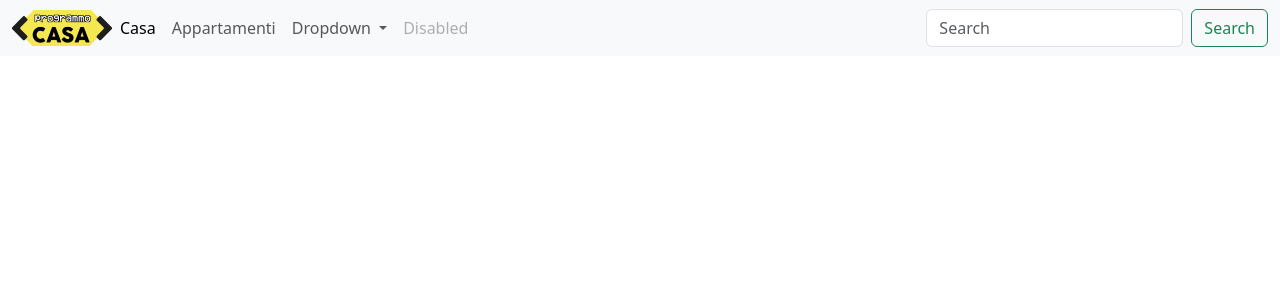
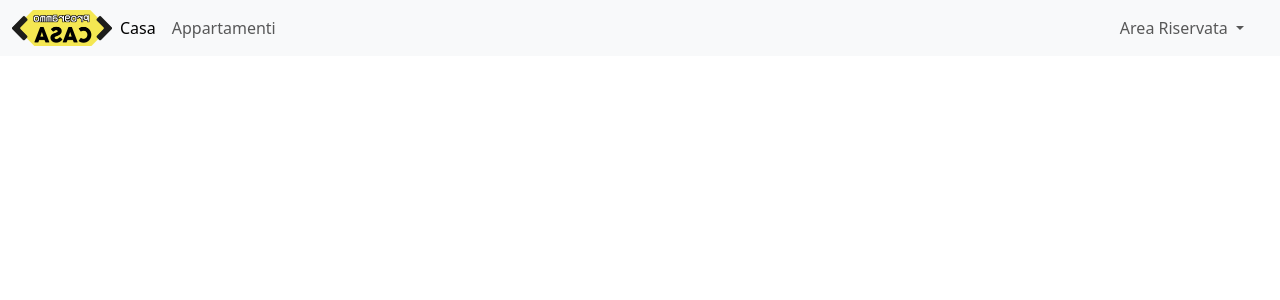
Before and after one commit to RoccoCerro/programmo-casa-vue, a Vue app: page / in a window 1280 px wide. Shown: the top 300 px of the page. Built offline with nearby package versions, Linux system fonts and the light colour scheme.

Commit message:
Add: style header

```diff
--- a/src/components/AppHeader.vue
+++ b/src/components/AppHeader.vue
@@ -14,9 +14,11 @@
           <li class="nav-item">
             <RouterLink class="nav-link" :to="{ name: 'apartments' }">Appartamenti</RouterLink>
           </li>
+        </ul>
+        <ul class="list-unstyled navbar-nav me-3 mb-2 mb-lg-0">
           <li class="nav-item dropdown">
             <a class="nav-link dropdown-toggle" href="#" role="button" data-bs-toggle="dropdown" aria-expanded="false">
-              Dropdown
+              Area Riservata
             </a>
             <ul class="dropdown-menu">
               <li>
@@ -31,17 +33,10 @@
               <li>
                 <hr class="dropdown-divider">
               </li>
-              <li><a class="dropdown-item" href="#">Something else here</a></li>
+              <li><a class="dropdown-item" href="http://127.0.0.1:8000/admin/dashboard">Pagina Riservata</a></li>
             </ul>
           </li>
-          <li class="nav-item">
-            <a class="nav-link disabled" aria-disabled="true">Disabled</a>
-          </li>
         </ul>
-        <form class="d-flex" role="search">
-          <input class="form-control me-2" type="search" placeholder="Search" aria-label="Search">
-          <button class="btn btn-outline-success" type="submit">Search</button>
-        </form>
       </div>
     </div>
   </nav>
--- a/src/style/partials/_header.scss
+++ b/src/style/partials/_header.scss
@@ -1,3 +1,13 @@
 .logo-navbar{
   width: 100px;
+  animation: rotate 10s linear infinite;
 }
+
+@keyframes rotate {
+  from {
+    transform: rotateY(0deg);
+  }
+  to {
+    transform: rotateY(360deg);
+  }
+}
```
